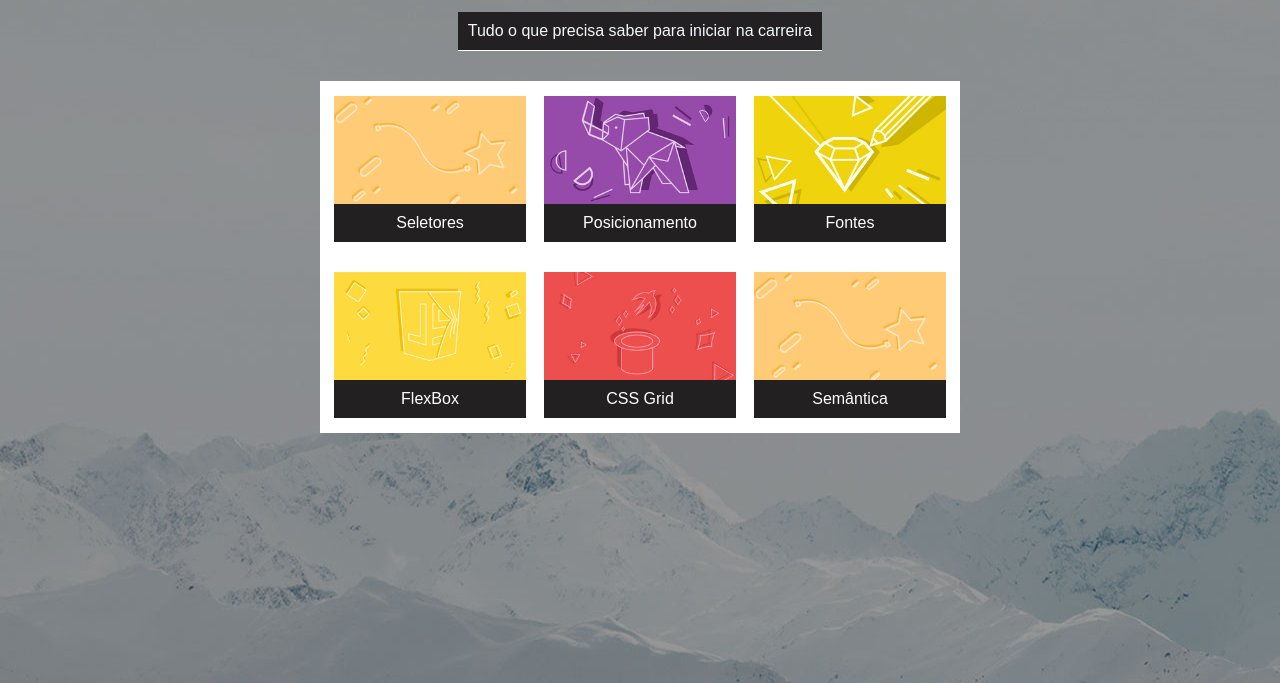
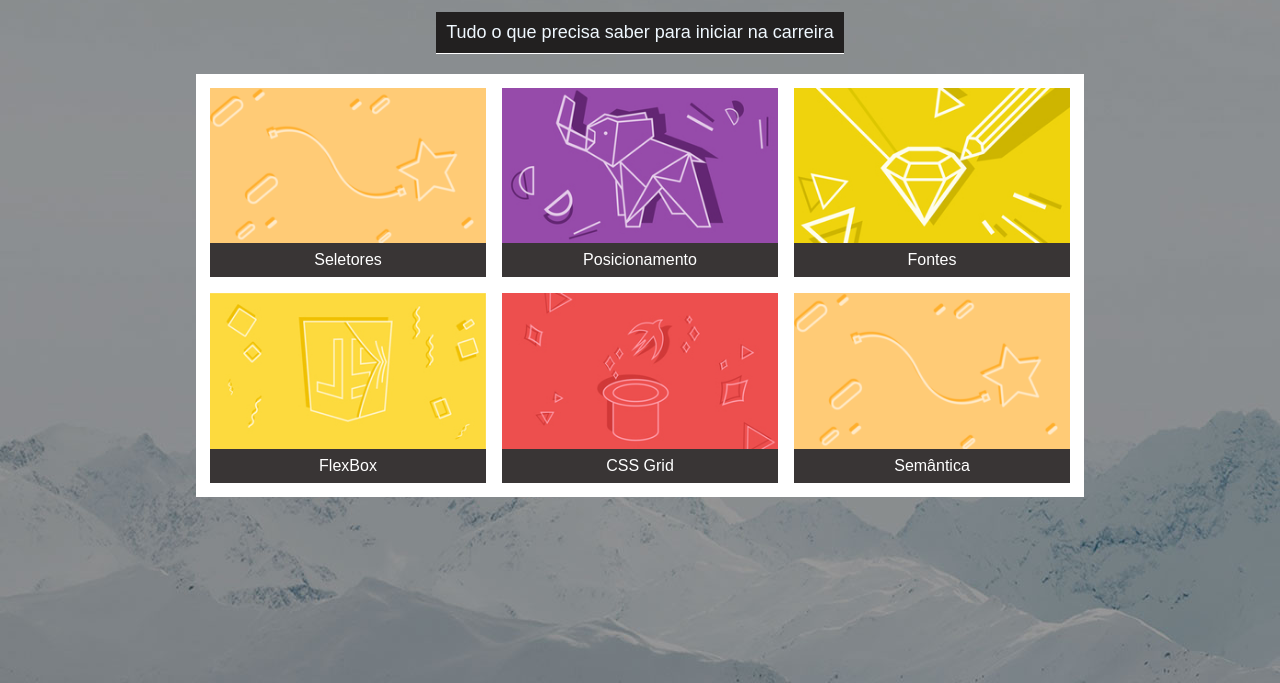
Before and after one commit to MsLVictor/SerFrontend, a plain HTML site: page index.html in a window 1280 px wide. Shown: the part 117-800 px from the top of the page. Drawn offline with Linux system fonts and the light colour scheme.

Commit message:
correções style

```diff
--- a/style.css
+++ b/style.css
@@ -27,28 +27,40 @@ body {
     border-bottom: 1px solid white;
     color: aliceblue;
     padding: 10px;
+    font-size: 18px;
+    margin-bottom: 20px;
 }
 
 .container {
-    margin-top: 30px;
+    /* margin-top: 30px; */
     display: flex;
     flex-wrap: wrap;
+    gap: 16px;
     background-color: rgb(255, 255, 255);
-    width: 50%;
+    width: 860px;
     text-align: center;
-    justify-content: center;
+    margin: auto;
+    padding: 14px;
+    /* justify-content: center; */
 }
 
 .card {
-    display: flex;
-    flex-direction: column;
-    margin: 15px 9px;
-    width: 30%;
+    /* display: flex;
+    flex-direction: column; */
+    /* margin: 15px 9px; */
+    /* width: 30%;  */
+    flex-basis: 250px;
+    flex-grow: 1;
+}
+
+.card img {
+    width: 100%;
+    display: block;
 }
 
 .card p {
     margin: 0;
-    background-color: rgb(34, 32, 32);
+    background-color: #393535;
     color: white;
-    padding: 10px;
+    padding: 8px;
 }
```
